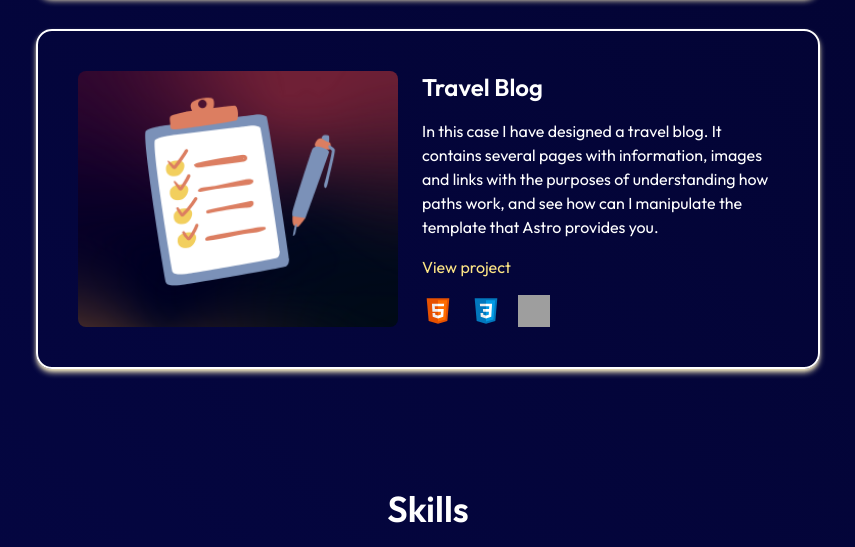
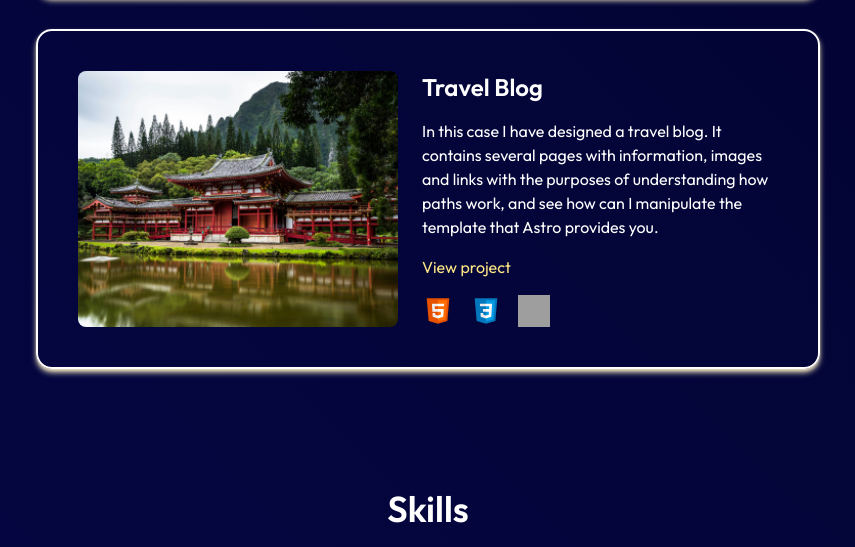
Before and after one commit to jpiedra181/javier_portfolio, an Astro site: page / in a window 1280 px wide. Shown: the part 2339-2886 px from the top of the page, without its empty margins (212-1067 px from the left). Built offline with nearby package versions, Linux system fonts and the light colour scheme; Astro itself is replaced by a stand-in of ours; grey boxes are pictures that could not be loaded; a web font is replaced by a local one.

Commit message:
image blog project

```diff
--- a/src/components/Projects.astro
+++ b/src/components/Projects.astro
@@ -61,7 +61,7 @@
         </article>
         <!-- Project: Blog -->
         <article class="border-2 w-full rounded-2xl p-4 md:p-10 2xl:px-30 flex flex-col lg:flex-row gap-6 2xl:gap-12 justify-between shadow-md shadow-amber-100">
-            <img src="images/todo_thumbnail.png" alt="" class="w-full lg:w-80 rounded-lg object-cover object-center">
+            <img src="images/blog_thumbnail.png" alt="" class="w-full lg:w-80 rounded-lg object-cover object-center">
             <section class="flex flex-col gap-4 w-full justify-between">
                 <h3 class="font-semibold text-2xl">Travel Blog</h3>
                 <p class="text-base">In this case I have designed a travel blog. It contains several pages with information, images and links with the purposes of understanding how paths work, and see how can I manipulate the template that Astro provides you.</p>
```
Also changed, not shown: public/images/blog_thumbnail.png (added).
